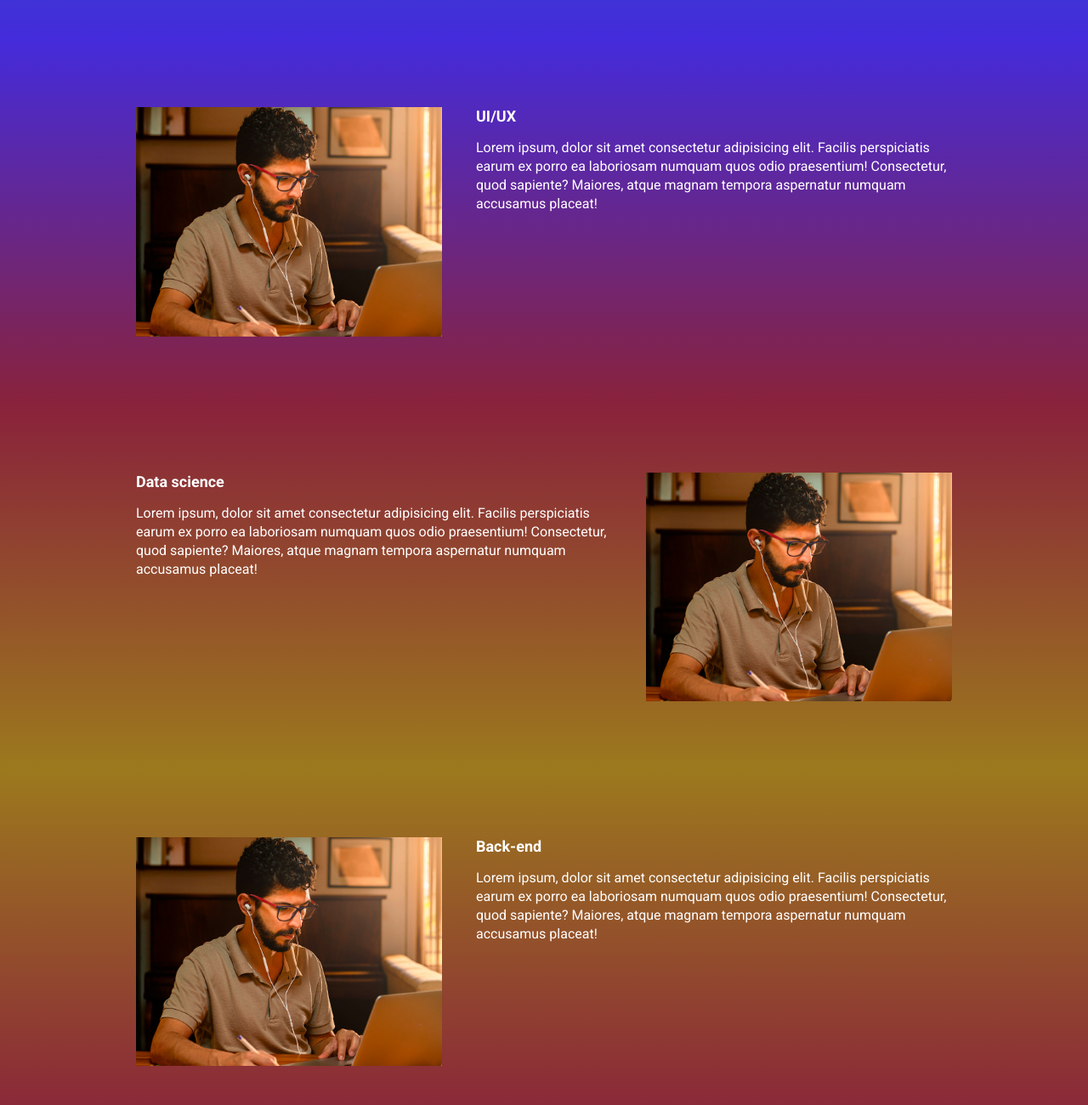
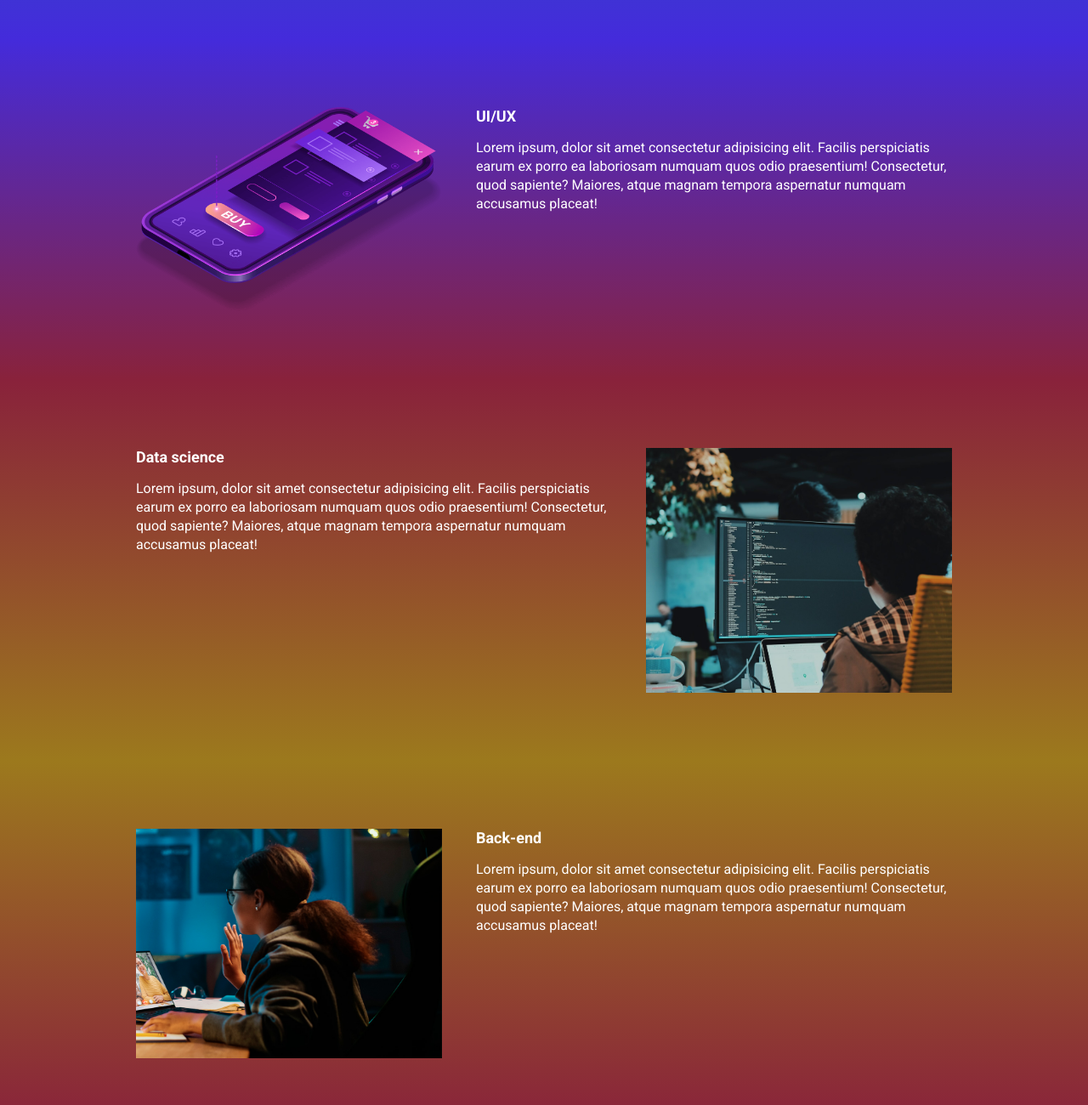
Before and after one commit to wildw0/ebac_tech_talks, a website built with Parcel: page src/index.html in a window 1280 px wide. Shown: the part 940-2240 px from the top of the page at 85% size. Built offline with nearby package versions, Linux system fonts and the light colour scheme.

Commit message:
ajustes HTML

```diff
--- a/src/index.html
+++ b/src/index.html
@@ -53,7 +53,7 @@
                 <h2 class="event__details__title">UI/UX</h2>
                 <p class="event__details__description">Lorem ipsum, dolor sit amet consectetur adipisicing elit. Facilis perspiciatis earum ex porro ea laboriosam numquam quos odio praesentium! Consectetur, quod sapiente? Maiores, atque magnam tempora aspernatur numquam accusamus placeat!</p>
             </div>
-            <img class="event__image" src="/src/images/frontend.png" alt="Front-end">
+            <img class="event__image" src="/src/images/ui-ux.png" alt="UI/UX">
         </div>
         </section>
 
@@ -63,7 +63,7 @@
                     <h2 class="event__details__title">Data science</h2>
                     <p class="event__details__description">Lorem ipsum, dolor sit amet consectetur adipisicing elit. Facilis perspiciatis earum ex porro ea laboriosam numquam quos odio praesentium! Consectetur, quod sapiente? Maiores, atque magnam tempora aspernatur numquam accusamus placeat!</p>
                 </div>
-                <img class="event__image" src="/src/images/frontend.png" alt="Front-end">
+                <img class="event__image" src="/src/images/data.png" alt="Data science">
             </div>
             </section>
 
@@ -73,7 +73,7 @@
                         <h2 class="event__details__title">Back-end</h2>
                         <p class="event__details__description">Lorem ipsum, dolor sit amet consectetur adipisicing elit. Facilis perspiciatis earum ex porro ea laboriosam numquam quos odio praesentium! Consectetur, quod sapiente? Maiores, atque magnam tempora aspernatur numquam accusamus placeat!</p>
                     </div>
-                    <img class="event__image" src="/src/images/frontend.png" alt="Front-end">
+                    <img class="event__image" src="/src/images/backend.png" alt="Back-end">
                 </div>
             </section>
     <script src="https://unpkg.com/aos@2.3.1/dist/aos.js"></script>
```
